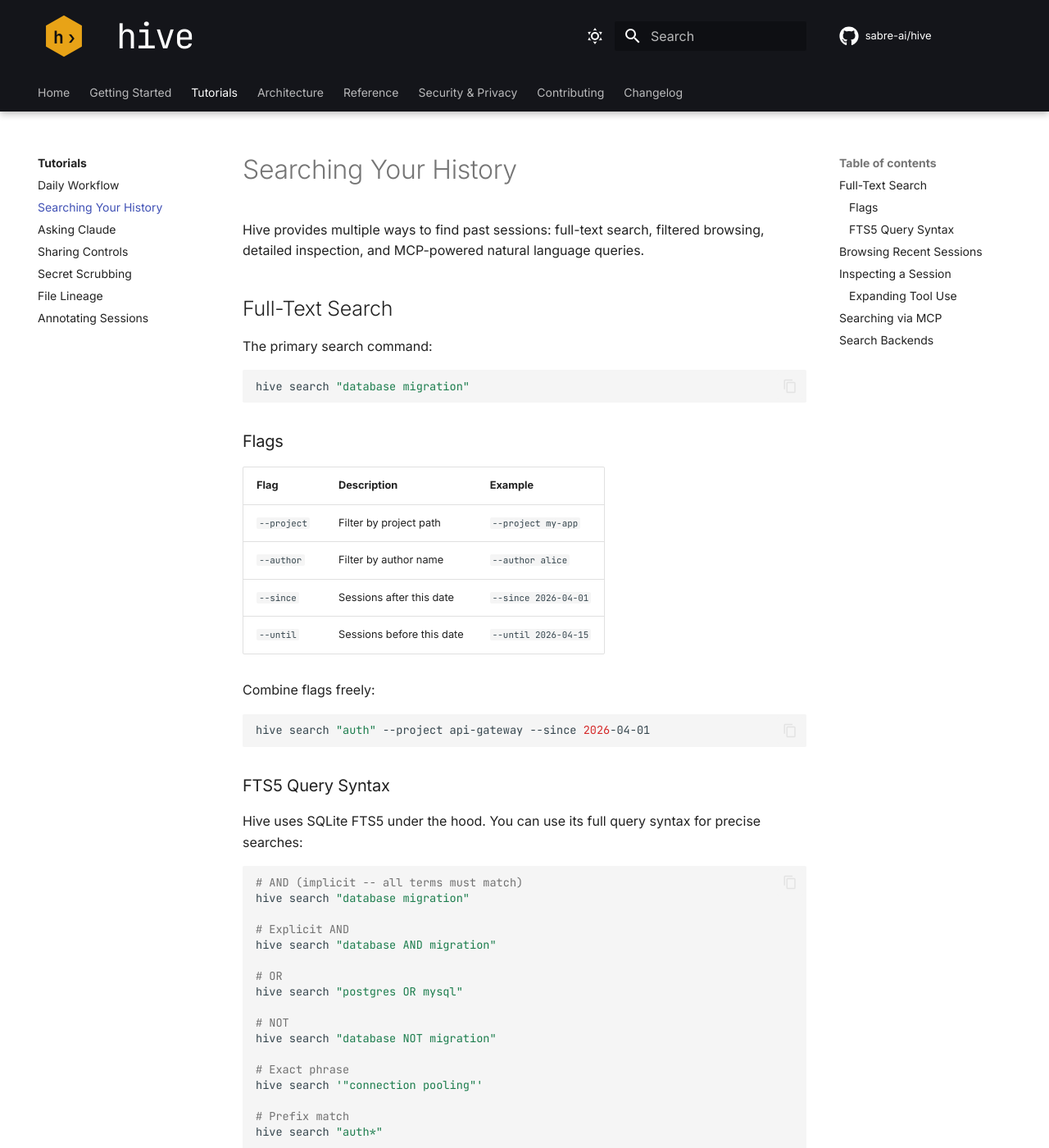
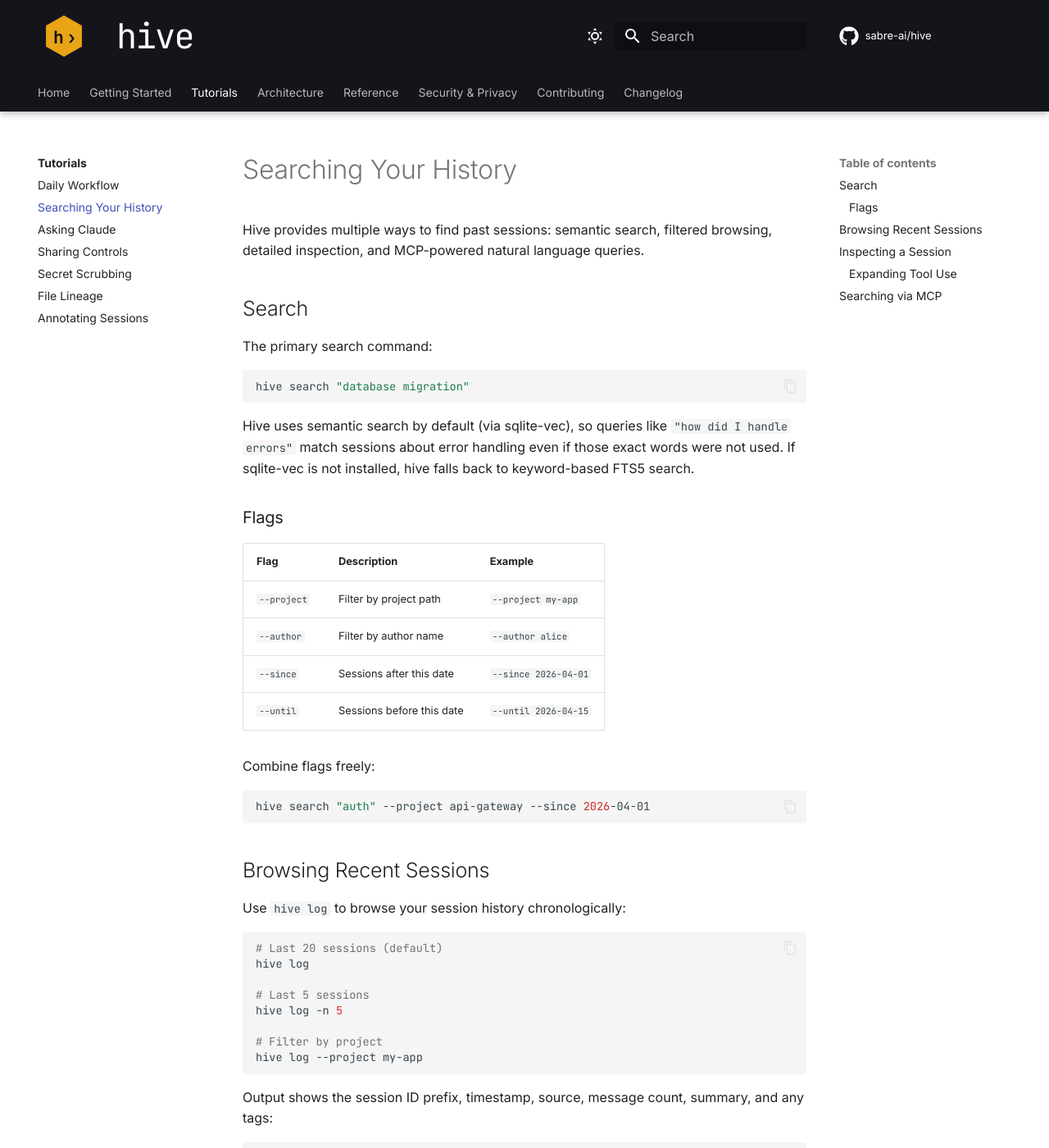
Before and after one commit to sabre-ai/hive, an MkDocs documentation site: the page built from docs/tutorials/searching.md, in a window 1280 px wide and 1400 px high. Shown: the whole window at 82% size. Built offline with MkDocs 1.6.1 and Material for MkDocs 9.7.7, drawn with Linux system fonts in a browser that asks for light colours; comment, search, counter and statistics services are not loaded; the version menu is left out; some of the changed text lies outside the part shown.

Commit message:
Simplify search docs and add upgrade guide (#32)
## Summary
- Remove FTS5 query syntax section — semantic search (sqlite-vec) is the
default
- Remove redundant Search Backends tabbed section
- Add upgrade guide with post-upgrade steps (`hive init`, `hive
reindex`)

Stacked on #31.

## Test plan
- [ ] `mkdocs serve` — verify searching tutorial renders cleanly
- [ ] Verify upgrade page is accessible from Getting Started nav

🤖 Generated with [Claude Code](https://claude.com/claude-code)

Co-authored-by: Claude Opus 4.6 (1M context) <noreply@anthropic.com>

````diff
--- a/docs/tutorials/searching.md
+++ b/docs/tutorials/searching.md
@@ -1,14 +1,16 @@
 # Searching Your History
 
-Hive provides multiple ways to find past sessions: full-text search, filtered browsing, detailed inspection, and MCP-powered natural language queries.
+Hive provides multiple ways to find past sessions: semantic search, filtered browsing, detailed inspection, and MCP-powered natural language queries.
 
-## Full-Text Search
+## Search
 
 The primary search command:
 
 ```bash
 hive search "database migration"
 ```
+
+Hive uses semantic search by default (via sqlite-vec), so queries like `"how did I handle errors"` match sessions about error handling even if those exact words were not used. If sqlite-vec is not installed, hive falls back to keyword-based FTS5 search.
 
 ### Flags
 
@@ -24,33 +26,6 @@ Combine flags freely:
 ```bash
 hive search "auth" --project api-gateway --since 2026-04-01
 ```
-
-### FTS5 Query Syntax
-
-Hive uses SQLite FTS5 under the hood. You can use its full query syntax for precise searches:
-
-```bash
-# AND (implicit -- all terms must match)
-hive search "database migration"
-
-# Explicit AND
-hive search "database AND migration"
-
-# OR
-hive search "postgres OR mysql"
-
-# NOT
-hive search "database NOT migration"
-
-# Exact phrase
-hive search '"connection pooling"'
-
-# Prefix match
-hive search "auth*"
-```
-
-!!! tip "Quoting"
-    Wrap exact phrases in double quotes inside single quotes to prevent shell expansion: `'"exact phrase"'`.
 
 ## Browsing Recent Sessions
 
@@ -121,29 +96,3 @@ When Claude Code has the hive MCP server registered, you can search with natural
 Claude uses the `search` MCP tool behind the scenes, which supports the same filtering as the CLI. The advantage is that Claude can interpret results, follow up with `get_session` to read full conversations, and synthesize answers across multiple sessions.
 
 See [Asking Claude](asking-claude.md) for setup and prompt examples.
-
-## Search Backends
-
-Hive supports two search backends:
-
-=== "sqlite-vec (default)"
-
-    Semantic search using sentence embeddings stored in SQLite. Understands meaning, not just keywords.
-
-    ```bash
-    # Install the extras (from the hive repo directory)
-    pip install -e ".[search]"
-
-    # Rebuild the index
-    hive reindex
-    ```
-
-    Queries like `"how did I handle errors"` match sessions about error handling even if those exact words were not used.
-
-=== "FTS5 (fallback)"
-
-    Keyword-based full-text search built into SQLite. Always available, no extras needed.
-
-    Works best with specific terms and the FTS5 query syntax described above.
-
-If `sqlite-vec` is installed, hive uses it automatically. Otherwise it falls back to FTS5.
--- a/mkdocs.yml
+++ b/mkdocs.yml
@@ -123,6 +123,7 @@ nav:
     - Solo Mode: getting-started/solo-mode.md
     - Claude Desktop: getting-started/desktop.md
     - Team Server: getting-started/team-server.md
+    - Upgrading: getting-started/upgrading.md
     - Troubleshooting: getting-started/troubleshooting.md
     - FAQ: getting-started/faq.md
   - Tutorials:
````
Also changed, not shown: docs/getting-started/upgrading.md (added, +45 -0 lines).
